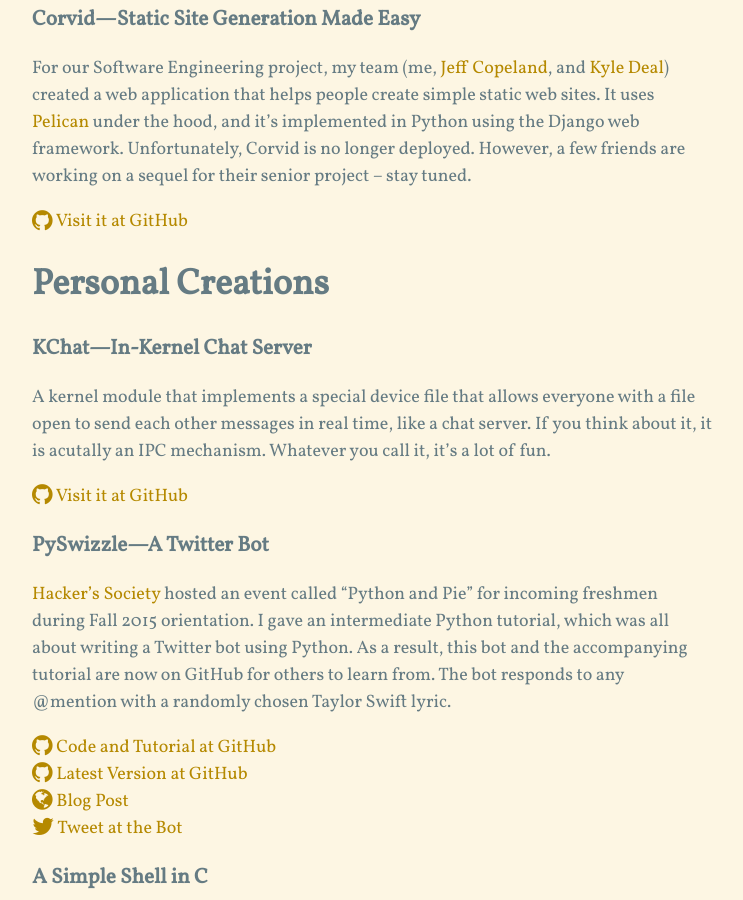
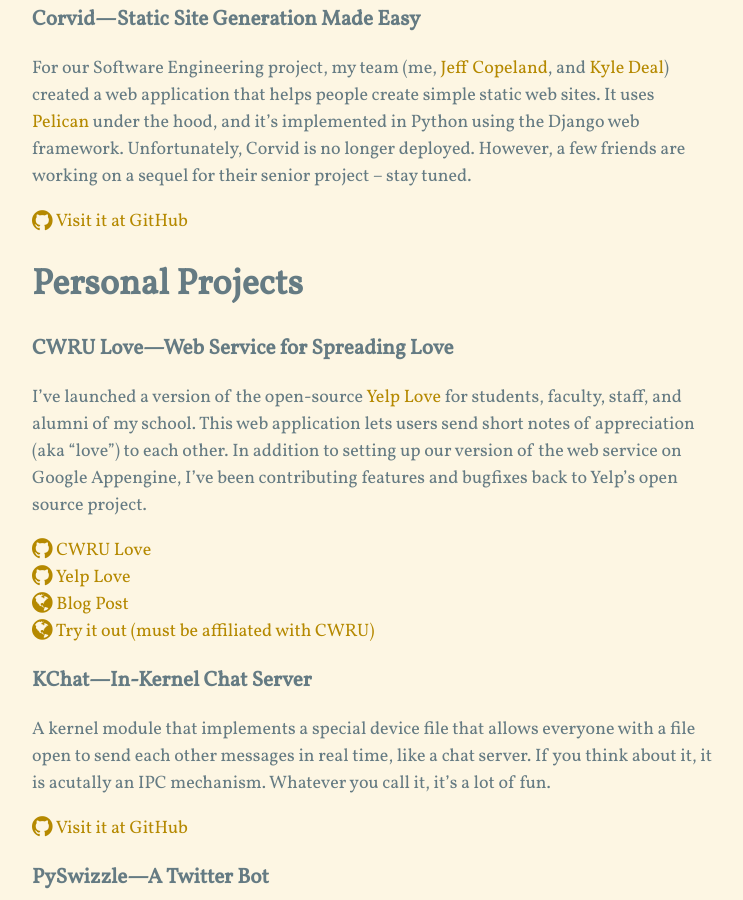
Before and after one commit to brenns10/brennan.io, a Jekyll site: the page built from projects.md, in a window 1280 px wide and 900 px high, scrolled down 896 px. Shown: the whole window, without its empty margins (268-1011 px from the left). Built offline with Jekyll 4.4.1, drawn with Linux system fonts in a browser that asks for light colours; nearby versions of some CDN libraries; comment, search, counter and statistics services are not loaded; some of the changed text lies outside the part shown.

Commit message:
Add CWRU Love to projects

```diff
--- a/projects.md
+++ b/projects.md
@@ -53,7 +53,21 @@
 
 [{{page.gh}} Visit it at GitHub](https://github.com/jpcjr/corvid)
 
-# Personal Creations
+# Personal Projects
+
+### CWRU Love---Web Service for Spreading Love
+
+I've launched a version of the
+open-source [Yelp Love](https://www.yelpblog.com/2017/02/need-yelp-love) for
+students, faculty, staff, and alumni of my school. This web application lets
+users send short notes of appreciation (aka "love") to each other. In addition
+to setting up our version of the web service on Google Appengine, I've been
+contributing features and bugfixes back to Yelp's open source project.
+
+[{{page.gh}} CWRU Love](https://github.com/hacsoc/love)
+[{{page.gh}} Yelp Love](https://github.com/Yelp/love)
+[{{page.web}} Blog Post]({% post_url 2017-02-19-cwru-love %})
+[{{page.web}} Try it out (must be affiliated with CWRU)](https://cwrulove.appspot.com)
 
 ### KChat---In-Kernel Chat Server
 
@@ -123,7 +137,7 @@
 [{{page.gh}} Visit it at GitHub](https://github.com/brenns10/tswift)
 [{{page.web}} It's on PyPI!](https://pypi.python.org/pypi/tswift)
 
-### CBot--IRC Bot in C
+### CBot---IRC Bot in C
 
 A fun little challenge - write a functioning IRC bot in C!  This little guy was
 a great excuse to use Libstephen's regular expressions in the real world, as
```
